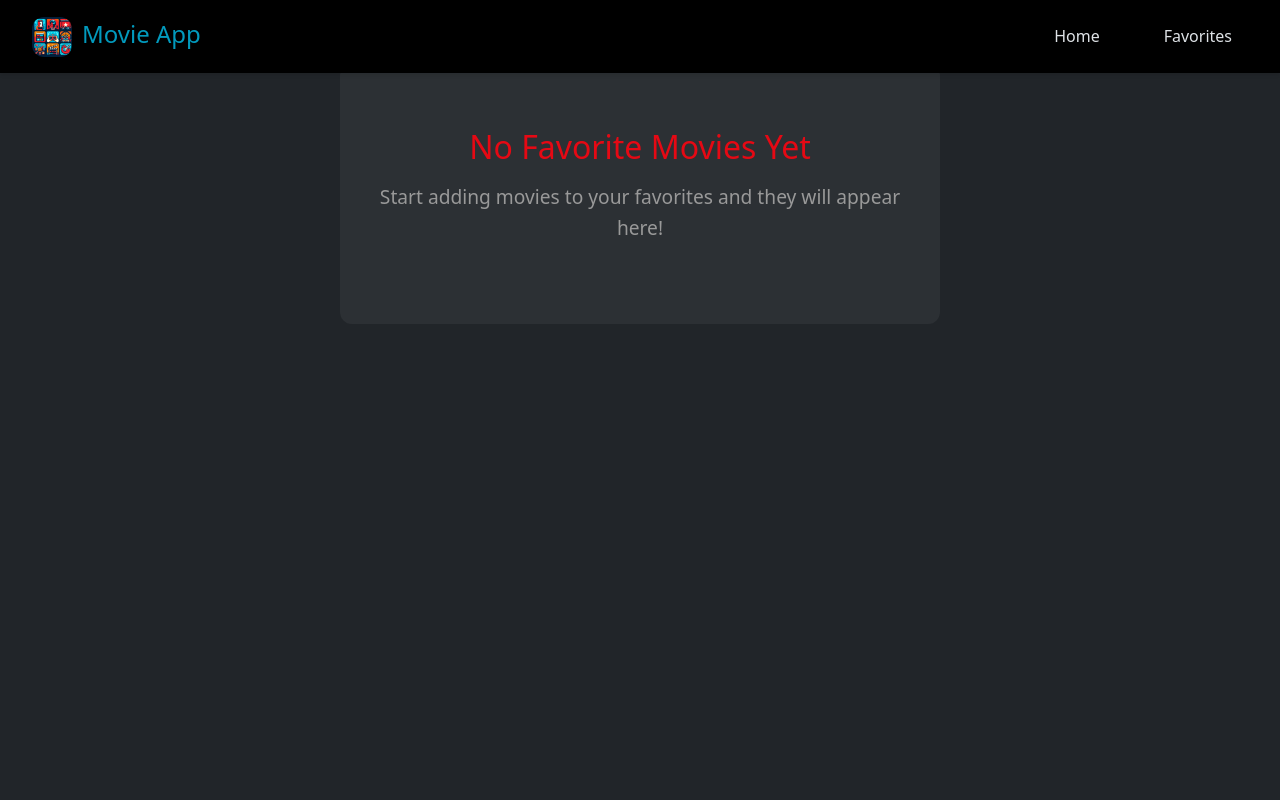
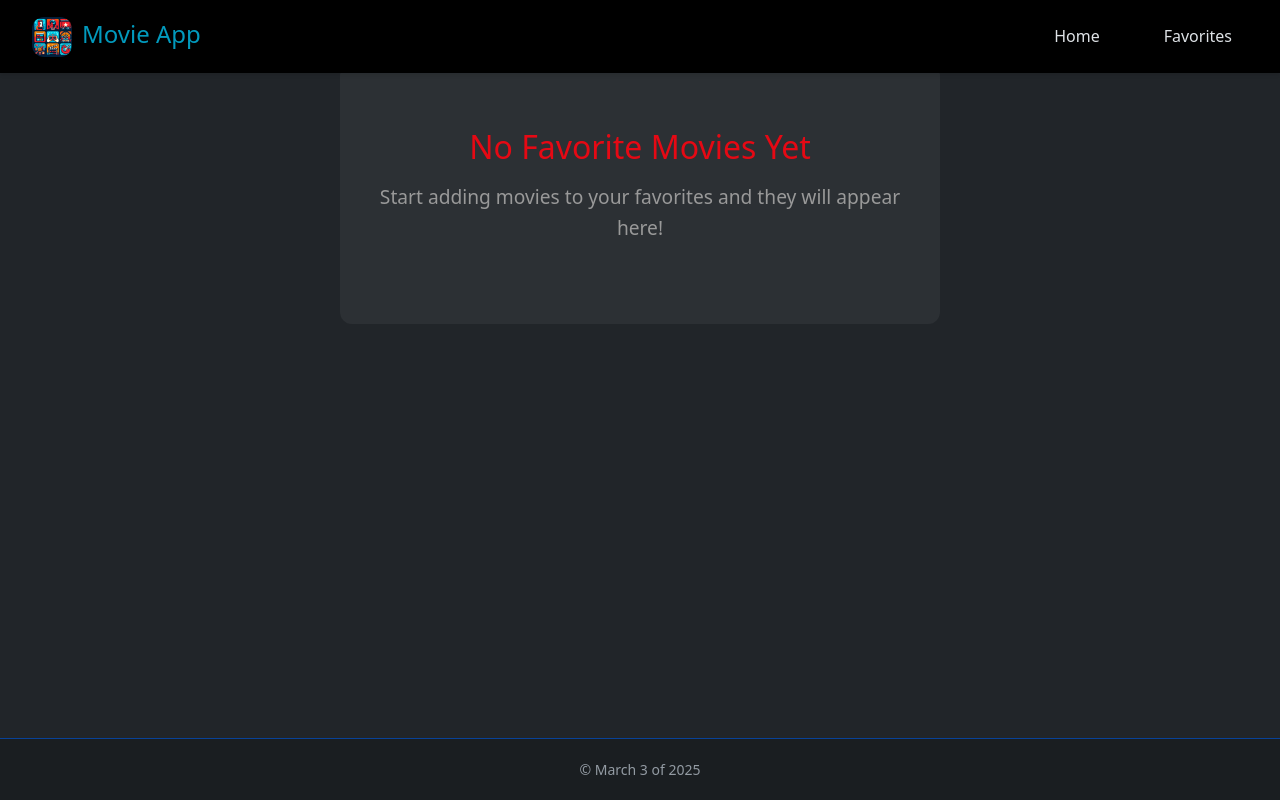
Before and after one commit to rquintg/Movie-API, a React (Vite) app: page /favorites in a window 1280 px wide. Built offline with nearby package versions, Linux system fonts and the light colour scheme.

Commit message:
add Footer

```diff
--- a/src/App.jsx
+++ b/src/App.jsx
@@ -2,9 +2,11 @@ import {Route, Routes} from "react-router-dom";
 import Home from "./pages/Home.jsx";
 import Favorites from "./pages/Favorites.jsx";
 import NavBar from "./components/NavBar.jsx";
+import Footer from "./components/Footer.jsx";
 import {MovieProvider} from "./contexts/MovieContext.jsx";
 
 import './css/App.css'
+
 
 
 function App() {
@@ -19,6 +21,7 @@ function App() {
                         <Route path="/favorites" element={<Favorites />} />
                     </Routes>
                   </main>
+                  <Footer />
               </MovieProvider>
           </div>
       )
```
